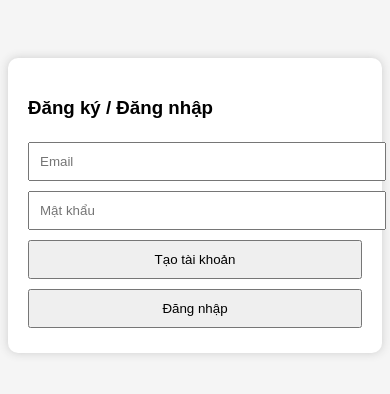
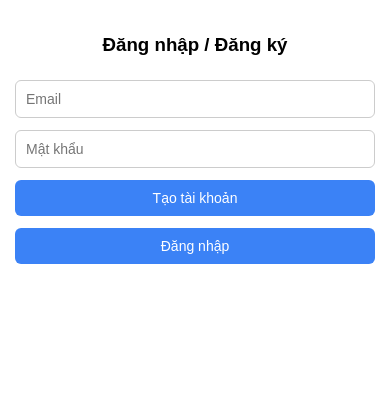
Before and after one commit to Khoaduong-SHBVN/Chatbox, a plain HTML site: page index.html in a window 390 px wide. Drawn offline with Linux system fonts and the light colour scheme; no server answers.

Commit message:
Update index.html

```diff
--- a/index.html
+++ b/index.html
@@ -2,28 +2,111 @@
 <html lang="vi">
 <head>
   <meta charset="UTF-8" />
-  <title>Chatbox có đăng nhập</title>
+  <meta name="viewport" content="width=device-width, initial-scale=1.0" />
+  <title>Chatbox</title>
   <style>
-    body { font-family: Arial; background: #f5f5f5; display: flex; justify-content: center; padding-top: 50px; }
-    .container { width: 400px; background: white; padding: 20px; border-radius: 10px; box-shadow: 0 0 10px #ccc; }
-    input, button { width: 100%; padding: 10px; margin: 5px 0; }
-    .hidden { display: none; }
-    #messages { height: 300px; overflow-y: auto; border: 1px solid #ccc; margin: 10px 0; padding: 10px; }
+    body {
+      font-family: Arial, sans-serif;
+      background: #f3f4f6;
+      margin: 0;
+      padding: 0;
+      display: flex;
+      justify-content: center;
+    }
+
+    .container {
+      width: 100%;
+      max-width: 480px;
+      padding: 20px;
+      background: white;
+      min-height: 100vh;
+      display: flex;
+      flex-direction: column;
+      box-sizing: border-box;
+    }
+
+    h3 {
+      text-align: center;
+    }
+
+    input, button {
+      padding: 12px;
+      margin: 6px 0;
+      width: 100%;
+      box-sizing: border-box;
+      border-radius: 6px;
+      border: 1px solid #ccc;
+      font-size: 16px;
+    }
+
+    button {
+      background-color: #3b82f6;
+      color: white;
+      border: none;
+      cursor: pointer;
+    }
+
+    button:hover {
+      background-color: #2563eb;
+    }
+
+    .hidden {
+      display: none;
+    }
+
+    #messages {
+      flex: 1;
+      overflow-y: auto;
+      border: 1px solid #ccc;
+      padding: 10px;
+      margin: 10px 0;
+      border-radius: 6px;
+      background: #fafafa;
+    }
+
+    .msg {
+      margin-bottom: 8px;
+      line-height: 1.4;
+    }
+
+    .top-bar {
+      display: flex;
+      justify-content: space-between;
+      align-items: center;
+    }
+
+    @media (max-width: 500px) {
+      .container {
+        padding: 15px;
+      }
+
+      input, button {
+        font-size: 14px;
+        padding: 10px;
+      }
+    }
   </style>
 </head>
 <body>
   <div class="container">
+    <!-- Đăng nhập / đăng ký -->
     <div id="auth-section">
-      <h3>Đăng ký / Đăng nhập</h3>
+      <h3>Đăng nhập / Đăng ký</h3>
       <input type="email" id="email" placeholder="Email" />
       <input type="password" id="password" placeholder="Mật khẩu" />
       <button onclick="register()">Tạo tài khoản</button>
       <button onclick="login()">Đăng nhập</button>
     </div>
 
+    <!-- Chat -->
     <div id="chat-section" class="hidden">
-      <p>Xin chào, <strong id="userEmail"></strong>! <button onclick="logout()">Đăng xuất</button></p>
-      <input type="text" id="name" placeholder="Tên hiển thị" />
+      <div class="top-bar">
+        <div>
+          Xin chào, <strong id="userEmail"></strong>!
+        </div>
+        <button style="background:#ef4444" onclick="logout()">Đăng xuất</button>
+      </div>
+      <input type="text" id="name" placeholder="Tên hiển thị của bạn" />
       <div id="messages"></div>
       <input type="text" id="messageInput" placeholder="Nhập tin nhắn..." />
       <button onclick="sendMessage()">Gửi</button>
```
